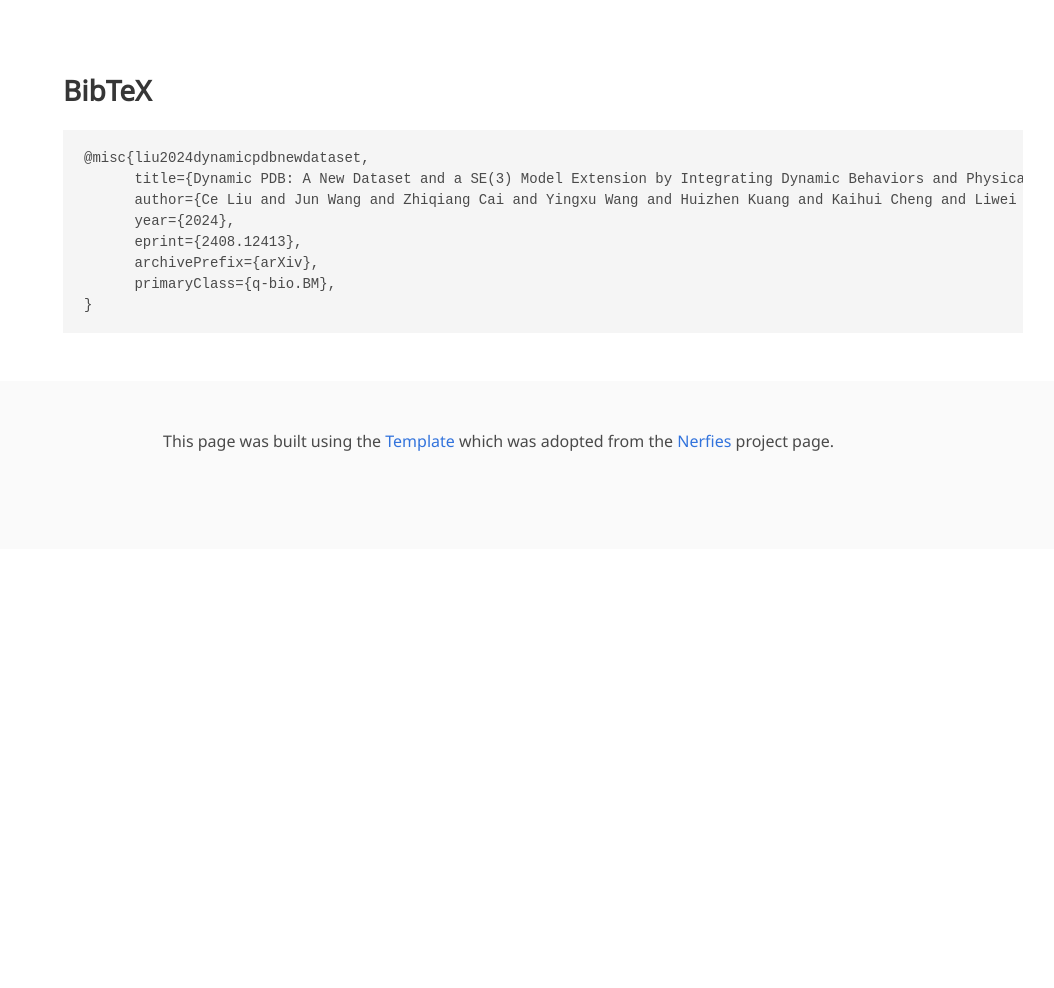
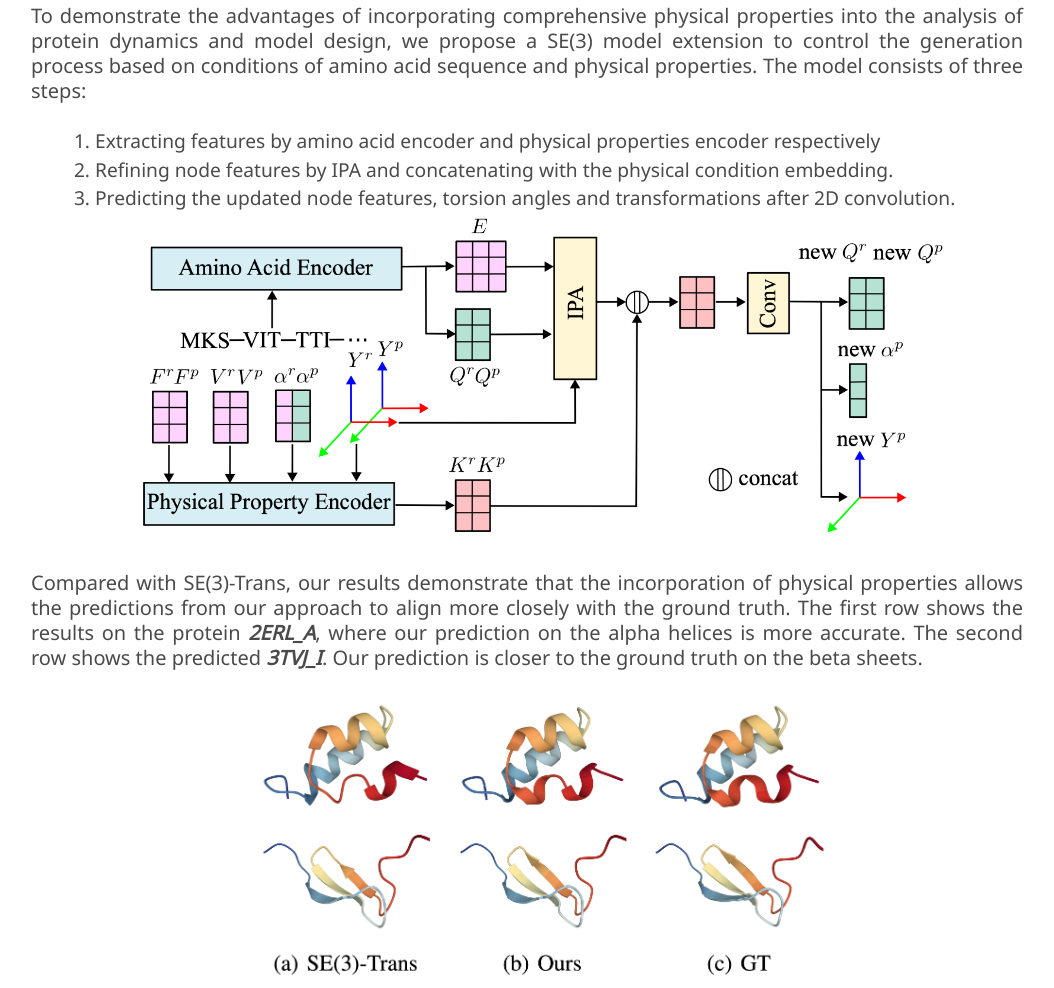
Before and after one commit to fudan-generative-vision/dynamicPDB, a plain HTML site: page index.html in a window 1280 px wide. Shown: the part 3286-4274 px from the top of the page, without its empty margins (97-1151 px from the left). Before the commit the page ends 3835 px from the top, so only its background shows below. Drawn offline with nearby package versions, Linux system fonts and the light colour scheme; some icons are missing; a web font is replaced by a local one.

Commit message:
update html

```diff
--- a/index.html
+++ b/index.html
@@ -61,7 +61,23 @@
     .eql-cntrb {
       margin-top: 1rem;
     }
+
+    .custom-margin {
+      margin-left: 4rem;
+      margin-right: 6rem;
+      text-align: justify !important;
+    }
+
+    .custom-list {
+      margin-left: 8rem;
+      font-size: 1.2rem;
+    }
+
+    .second-item {
+      margin-top: 2rem;
+    }
   </style>
+
 </head>
 <body>
 
@@ -304,12 +320,24 @@
       <div class="container">
         <h2 class="title is-3">Applications integrating dynamic and physical properties</h2>
         <div class="item">
+          <h2 class="subtitle has-text-centered custom-margin">
+            To demonstrate the advantages of incorporating comprehensive physical properties into the analysis of protein dynamics and model design, we propose a SE(3) model extension to control the generation process based on conditions of amino acid sequence and physical properties. The model consists of three steps:
+          </h2>
+          <ol class="custom-list">
+            <li>Extracting features by amino acid encoder and physical properties encoder respectively</li>
+            <li>Refining node features by IPA and concatenating with the physical condition embedding.</li>
+            <li>Predicting the updated node features, torsion angles and transformations after 2D convolution.</li>
+          </ol>
           <!-- Your image here -->
-          <!-- <img src="static/images/stat_attr.png" alt="MY ALT TEXT" style="max-width: 80%; height: auto; display: block; margin: 0 auto;"/> -->
-          <!-- <h2 class="subtitle has-text-centered">
-            RMSD plots for proteins from dynamic PDB and ATLAS. Longer simulation time can potentially capture more protein conformational changes, which are indicated by the red arrows.
-         </h2> -->
+          <img src="static/images/diagram.png" alt="MY ALT TEXT" style="max-width: 70%; height: auto; display: block; margin: 0 auto;"/>
        </div>
+       <div class="item second-item">
+        <h2 class="subtitle has-text-centered custom-margin">
+          Compared with SE(3)-Trans, our results demonstrate that the incorporation of physical properties allows the predictions from our approach to align more closely with the ground truth. The first row shows the results on the protein <b><i>2ERL_A</i></b>, where our prediction on the alpha helices is more accurate. The second row shows the predicted <b><i>3TVJ_I</i></b>. Our prediction is closer to the ground truth on the beta sheets.
+        </h2>
+        <!-- Your image here -->
+        <img src="static/images/results.png" alt="MY ALT TEXT" style="max-width: 50%; height: auto; display: block; margin: 0 auto;"/>
+     </div>
       </div>
     </div>
   </div>
```
Also changed, not shown: static/images/diagram.png (added), static/images/results.png (added), 1 other file.
